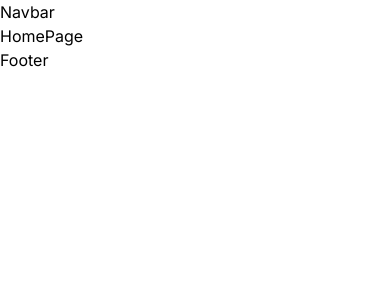
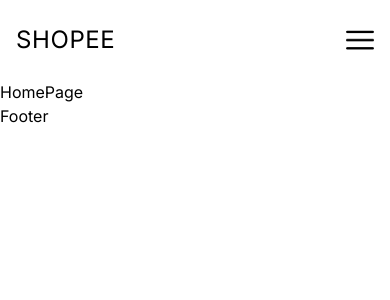
Before and after one commit to kundanhere/next-ecommerce, a Next.js app: page / in a window 390 px wide. Shown: the top 300 px of the page. Built offline with nearby package versions, Linux system fonts and the light colour scheme.

Commit message:
Next.js Responsive Navbar Menu with Tailwind CSS

```diff
--- /dev/null
+++ b/src/components/Menu.tsx
@@ -0,0 +1,34 @@
+'use client';
+
+import Image from 'next/image';
+import Link from 'next/link';
+import { useState } from 'react';
+
+export const Menu = () => {
+  const [open, setOpen] = useState(false);
+  const toggleMenu = () => setOpen(!open);
+
+  return (
+    <div>
+      <Image
+        src="/menu.png"
+        alt="menu-logo"
+        width={28}
+        height={28}
+        className="cursor-pointer"
+        onClick={toggleMenu}
+      />
+      {open && (
+        <div className="absolute left-0 top-20 w-full h-[calc(100vh-5rem)] bg-black text-white flex flex-col items-center justify-center gap-8 text-xl z-10">
+          <Link href="/">Home</Link>
+          <Link href="/">Shop</Link>
+          <Link href="/">Deals</Link>
+          <Link href="/">About</Link>
+          <Link href="/">Contact</Link>
+          <Link href="/">Logout</Link>
+          <Link href="/">Cart(1)</Link>
+        </div>
+      )}
+    </div>
+  );
+};
--- /dev/null
+++ b/src/components/NavIcons.tsx
@@ -0,0 +1,7 @@
+'use client';
+
+const NavIcons = () => {
+  return <div>NavIcons</div>;
+};
+
+export default NavIcons;
--- a/src/components/Navbar.tsx
+++ b/src/components/Navbar.tsx
@@ -1,5 +1,41 @@
+import Link from 'next/link';
+import { Menu } from './Menu';
+import Image from 'next/image';
+import SearchBar from './SearchBar';
+import NavIcons from './NavIcons';
+
 const Navbar = () => {
-  return <div>Navbar</div>;
+  return (
+    <div className="h-20 px-4 md:px-8 lg:px-16 xl:px-32 2xl:px-64 relative">
+      {/* MOBILE MENU */}
+      <div className="h-full flex items-center justify-between md:hidden">
+        {/* Site Logo */}
+        <Link href="/">
+          <div className="text-2xl tracking-wide">SHOPEE</div>
+        </Link>
+        {/* End Site Logo */}
+        <Menu />
+      </div>
+
+      {/* DESKTOP NAV */}
+      <div className="hidden md:flex items-center justify-between gap-8 h-full">
+        {/* LEFT */}
+        <div className="w-1/3">
+          {/* Site Logo */}
+          <Link href="/" className="flex items-center gap-3">
+            <Image src="/logo.png" alt="site logo" width={24} height={24} />
+            <div className="text-2xl tracking-wide">SHOPEE</div>
+          </Link>
+          {/* End Site Logo */}
+        </div>
+        {/* RIGHT */}
+        <div className="w-2/3 flex items-center justify-between gap-8">
+          <SearchBar />
+          <NavIcons />
+        </div>
+      </div>
+    </div>
+  );
 };
 
 export default Navbar;
--- /dev/null
+++ b/src/components/SearchBar.tsx
@@ -0,0 +1,7 @@
+'use client';
+
+const SearchBar = () => {
+  return <div>SearchBar</div>;
+};
+
+export default SearchBar;
```
